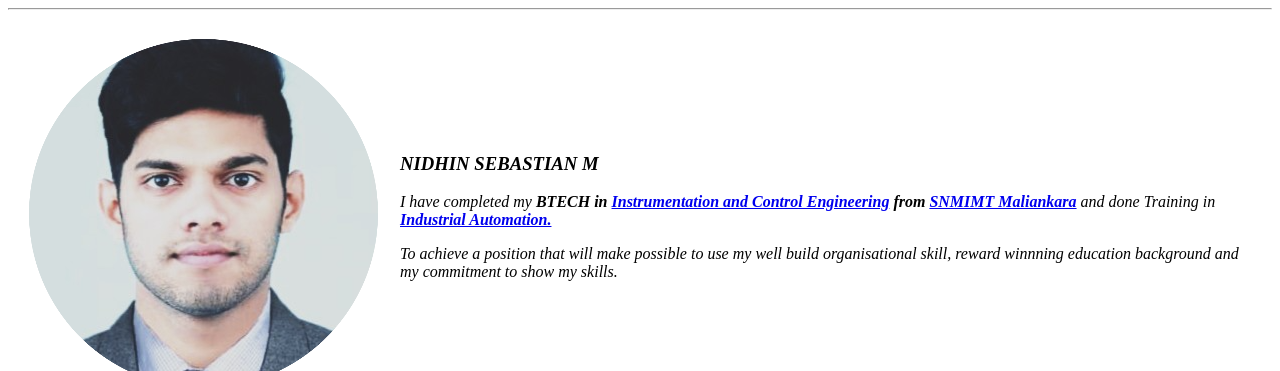
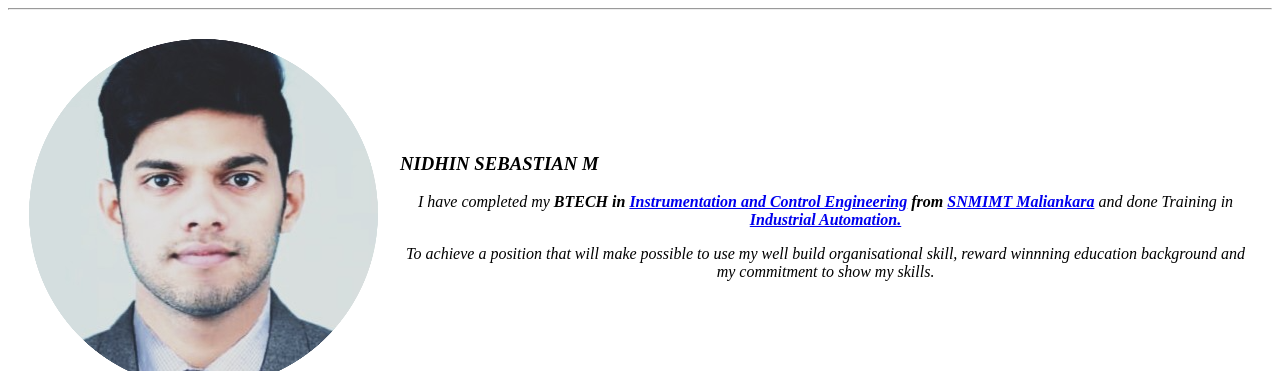
Before and after one commit to manjaly1996/cv, a plain HTML site: page index.html in a window 1280 px wide. Shown: the top 371 px of the page. Drawn offline with Linux system fonts and the light colour scheme.

Commit message:
Update index.html

```diff
--- a/index.html
+++ b/index.html
@@ -10,13 +10,13 @@
 <body>
   <table cellspacing="20">
     <tr>
-      <td><a href="https://www.linkedin.com/in/nidhin-sebastian-m-7ab45a118/"><img src="nidhin.png" alt="nidhin.png"></td>
+      <td><a href="https://www.linkedin.com/in/nidhin-sebastian-m-7ab45a118/"><img src="nidhin.png" alt="NIDHIN SEBASTIAN PROFILE PICTURE"></td>
       <td>
         <h3><em>NIDHIN SEBASTIAN M</a></em></h3>
-        <p><em>I have completed my <strong>BTECH in <a href="https://en.wikipedia.org/wiki/Instrumentation_and_control_engineering">Instrumentation and Control Engineering</a> from <a href="https://www.snmimt.edu.in/">SNMIMT Maliankara</a></strong>
+        <p><em><center>I have completed my <strong>BTECH in <a href="https://en.wikipedia.org/wiki/Instrumentation_and_control_engineering">Instrumentation and Control Engineering</a> from <a href="https://www.snmimt.edu.in/">SNMIMT Maliankara</a></strong>
             and
             done Training in <strong><a href="https://www.electrical4u.com/industrial-automation/">Industrial Automation.</a></strong></em></p>
-        <p><em>To achieve a position that will make possible to use my well build organisational skill, reward winnning education background and my commitment to show my skills. </em></p>
+        <p><em>To achieve a position that will make possible to use my well build organisational skill, reward winnning education background and my commitment to show my skills.</center></em></p>
       </td>
     </tr>
   </table>
```
